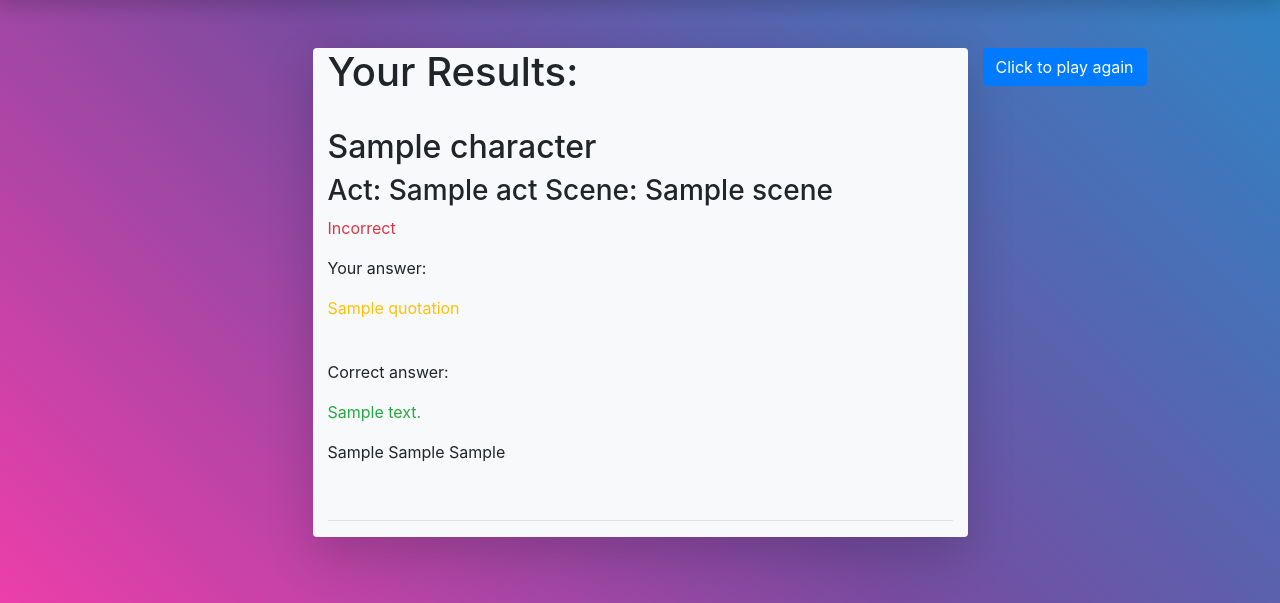
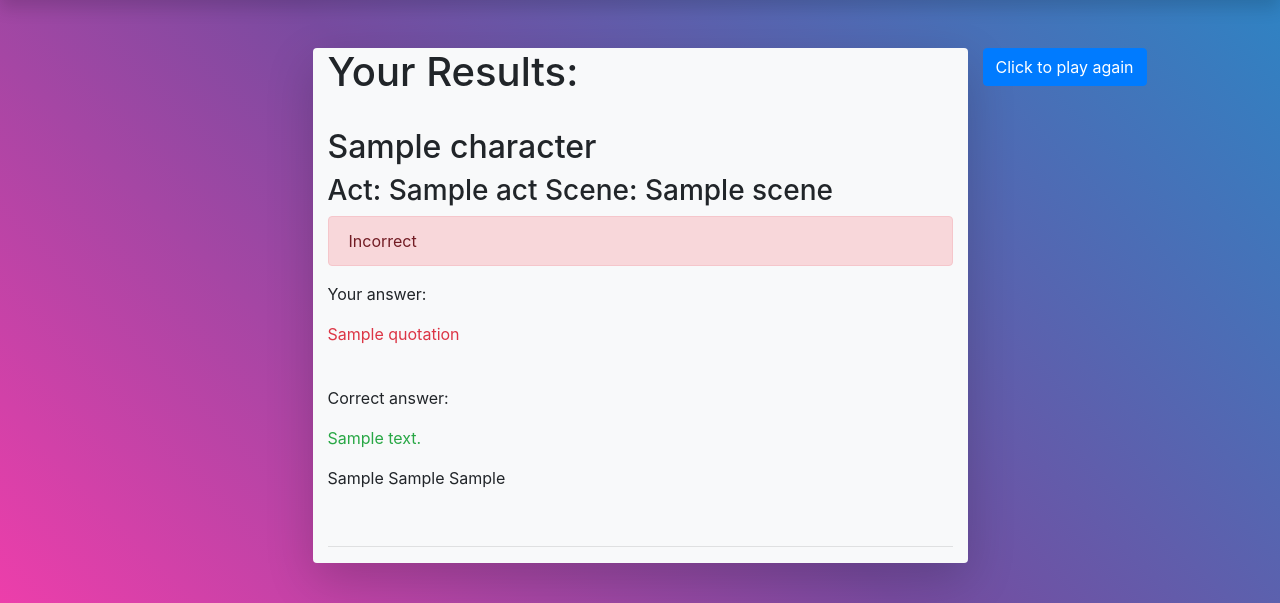
Before and after one commit to CharlieWWW94/Macbeth_webpage, a Flask app: template templates/quiz_results.html in a window 1280 px wide. Shown: the part 56-659 px from the top of the page. Run offline with Flask 2, Linux system fonts and the light colour scheme; the template is opened without the code that fills it: most values are stand-ins (such as "Sample title", 1, 10 or a date in 2020); some libraries are stand-ins or nearby versions.

Commit message:
Add alerts indicating quiz results. Page now displays if answer was correct/incorrect and displays correct answer if user provides wrong answer.

```diff
--- a/templates/quiz_results.html
+++ b/templates/quiz_results.html
@@ -16,12 +16,12 @@
             <h2>{{quotation['character']}}</h2>
         <h3>Act: {{quotation['act']}} Scene: {{quotation['scene']}}</h3>
             {%if quotation['correct'] == 1 %}
-            <p class="text-success">Correct!</p>
+            <div class="alert alert-success">Correct!</div>
             <p>{{quotation['quotation']}}</p>
             {% else %}
-            <p class="text-danger">Incorrect</p>
+            <div class="alert alert-danger">Incorrect</div>
             <p>Your answer:</p>
-            <p class="text-warning">{{quotation['quotation']}}</p>
+            <p class="text-danger">{{quotation['quotation']}}</p>
             <br>
             <p>Correct answer:</p>
             <p class="text-success">{{quotation['correct_answer']}}</p>
```
